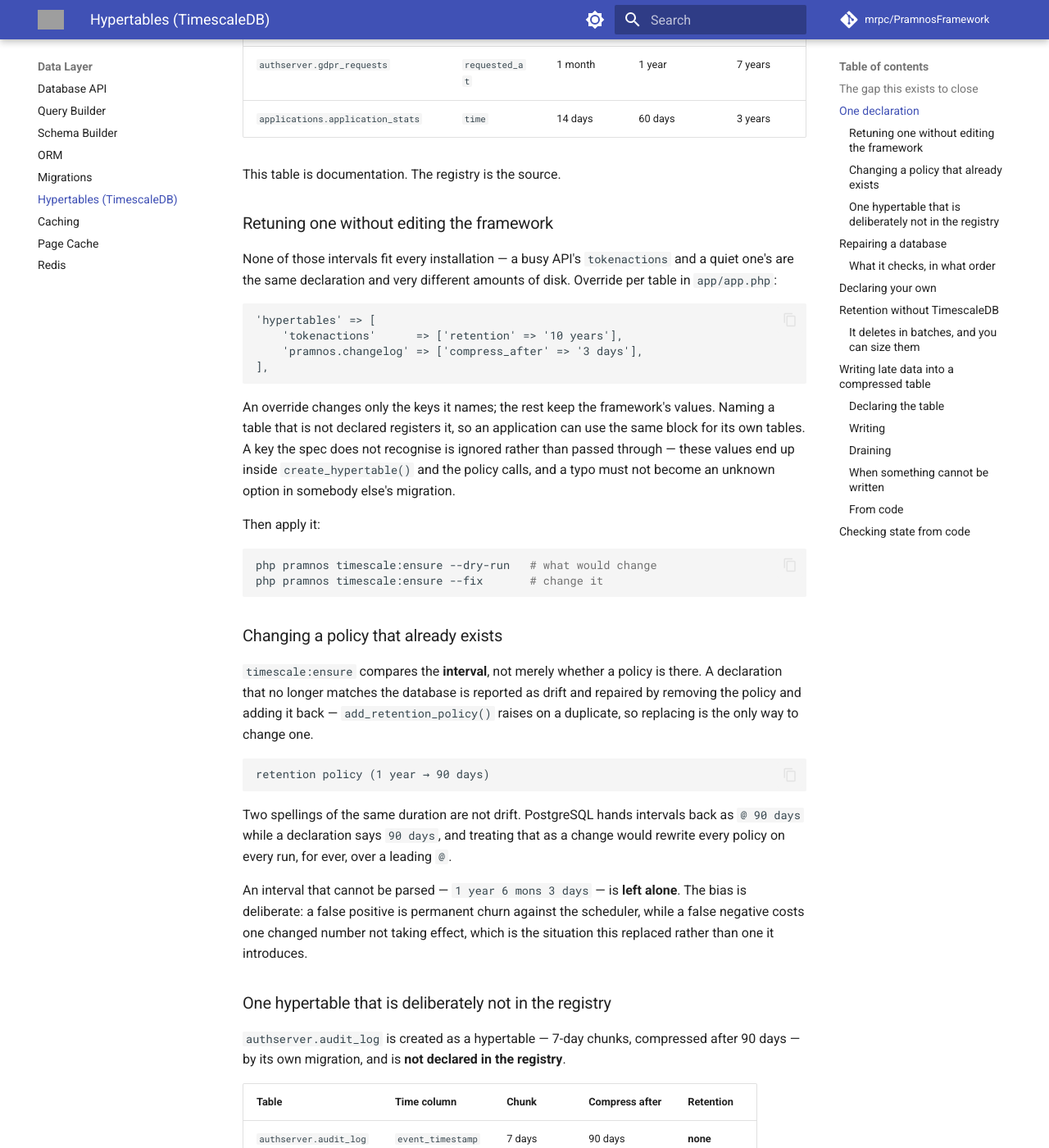
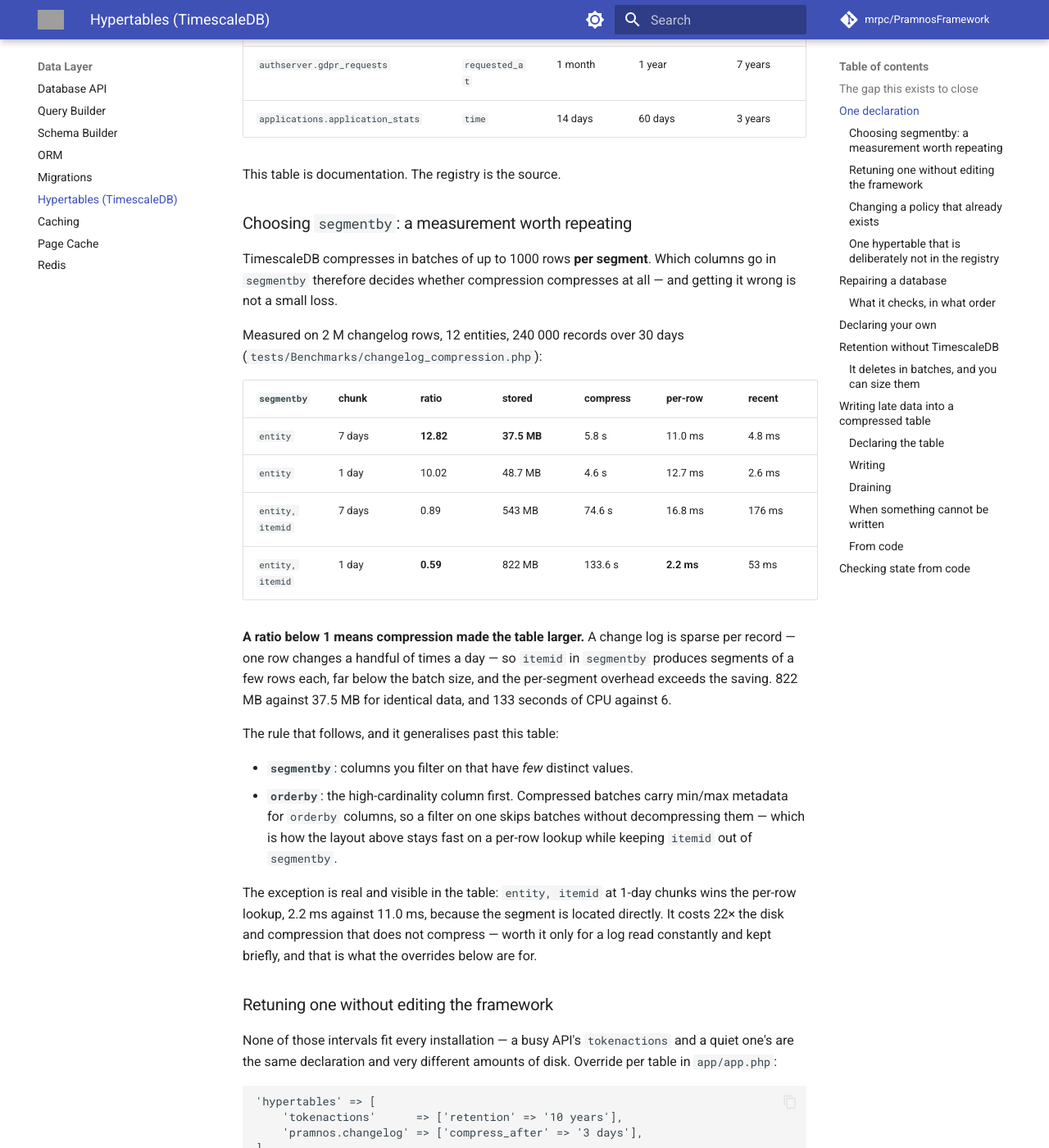
Before and after one commit to mrpc/PramnosFramework, an MkDocs documentation site: the page built from docs/Pramnos_Hypertable_Guide.md, in a window 1280 px wide and 1400 px high, scrolled down 1323 px. Shown: the whole window at 82% size. Built offline with MkDocs 1.6.1 and Material for MkDocs 9.7.7, drawn with Linux system fonts in a browser that asks for light colours; comment, search, counter and statistics services are not loaded; grey boxes are pictures that could not be loaded.

Commit message:
docs(hypertables): the measured segmentby layout, and a prediction that was wrong
The changelog's compression layout was chosen by reasoning about how TimescaleDB
works. Measured on 2 M rows (tests/Benchmarks/changelog_compression.php):

  segmentby         chunk   ratio    stored   compress  per-row  recent
  entity            7 days  12.82    37.5 MB     5.8 s   11.0ms   4.8ms
  entity            1 day   10.02    48.7 MB     4.6 s   12.7ms   2.6ms
  entity, itemid    7 days   0.89     543 MB    74.6 s   16.8ms    176ms
  entity, itemid    1 day    0.59     822 MB   133.6 s    2.2ms     53ms

A ratio below 1 means compression made the table larger — 822 MB against 37.5 MB
for identical rows, and 133 seconds of CPU against 6. Timescale compresses in
batches of up to 1000 rows per segment, and a change log is sparse per record, so
itemid in segmentby produces segments of a few rows each and the per-segment
overhead exceeds the saving. The prediction was right and understated: the comment
said "compresses almost nothing"; the answer is "expands".

The other half of the argument was wrong. The spec said this layout loses on
"recent changes across an entity" and accepted that as the cost. It does not lose —
4.8 ms against 176 ms. Recorded rather than quietly corrected, because a stated
trade-off that turns out not to exist gets repeated by whoever reads it.

What the other layout does win is the per-row lookup at 1-day chunks, 2.2 ms against
11.0 ms, at 22x the disk. Not the default, but the right answer for a log read
constantly and kept briefly — which is what the app.php overrides are for.

```diff
--- a/docs/Pramnos_Hypertable_Guide.md
+++ b/docs/Pramnos_Hypertable_Guide.md
@@ -6,6 +6,7 @@ use_cases:
   - Checking hypertable state from code
   - Setting up data retention on MySQL or plain PostgreSQL
   - Changing a chunk, compression or retention interval after the fact
+  - Choosing segmentby and orderby so compression actually compresses
 ---
 
 # Hypertables: declaring them, and repairing them later
@@ -57,6 +58,42 @@ two disagree silently.
 | `applications.application_stats` | `time` | 14 days | 60 days | 3 years |
 
 This table is documentation. The registry is the source.
+
+### Choosing `segmentby`: a measurement worth repeating
+
+TimescaleDB compresses in batches of up to 1000 rows **per segment**. Which columns
+go in `segmentby` therefore decides whether compression compresses at all — and
+getting it wrong is not a small loss.
+
+Measured on 2 M changelog rows, 12 entities, 240 000 records over 30 days
+(`tests/Benchmarks/changelog_compression.php`):
+
+| `segmentby` | chunk | ratio | stored | compress | per-row | recent |
+|---|---|---|---|---|---|---|
+| `entity` | 7 days | **12.82** | **37.5 MB** | 5.8 s | 11.0 ms | 4.8 ms |
+| `entity` | 1 day | 10.02 | 48.7 MB | 4.6 s | 12.7 ms | 2.6 ms |
+| `entity, itemid` | 7 days | 0.89 | 543 MB | 74.6 s | 16.8 ms | 176 ms |
+| `entity, itemid` | 1 day | **0.59** | 822 MB | 133.6 s | **2.2 ms** | 53 ms |
+
+**A ratio below 1 means compression made the table larger.** A change log is sparse
+per record — one row changes a handful of times a day — so `itemid` in `segmentby`
+produces segments of a few rows each, far below the batch size, and the per-segment
+overhead exceeds the saving. 822 MB against 37.5 MB for identical data, and 133
+seconds of CPU against 6.
+
+The rule that follows, and it generalises past this table:
+
+- **`segmentby`**: columns you filter on that have *few* distinct values.
+- **`orderby`**: the high-cardinality column first. Compressed batches carry min/max
+  metadata for `orderby` columns, so a filter on one skips batches without
+  decompressing them — which is how the layout above stays fast on a per-row lookup
+  while keeping `itemid` out of `segmentby`.
+
+The exception is real and visible in the table: `entity, itemid` at 1-day chunks
+wins the per-row lookup, 2.2 ms against 11.0 ms, because the segment is located
+directly. It costs 22× the disk and compression that does not compress — worth it
+only for a log read constantly and kept briefly, and that is what the overrides
+below are for.
 
 ### Retuning one without editing the framework
 
```
Also changed, not shown: docs/Pramnos_Change_Feed_Guide.md (+5 -0 lines), docs/version-history/posts/2026-08-25-compression-that-made-it-larger.md (added, +70 -0 lines), 2 other files.
